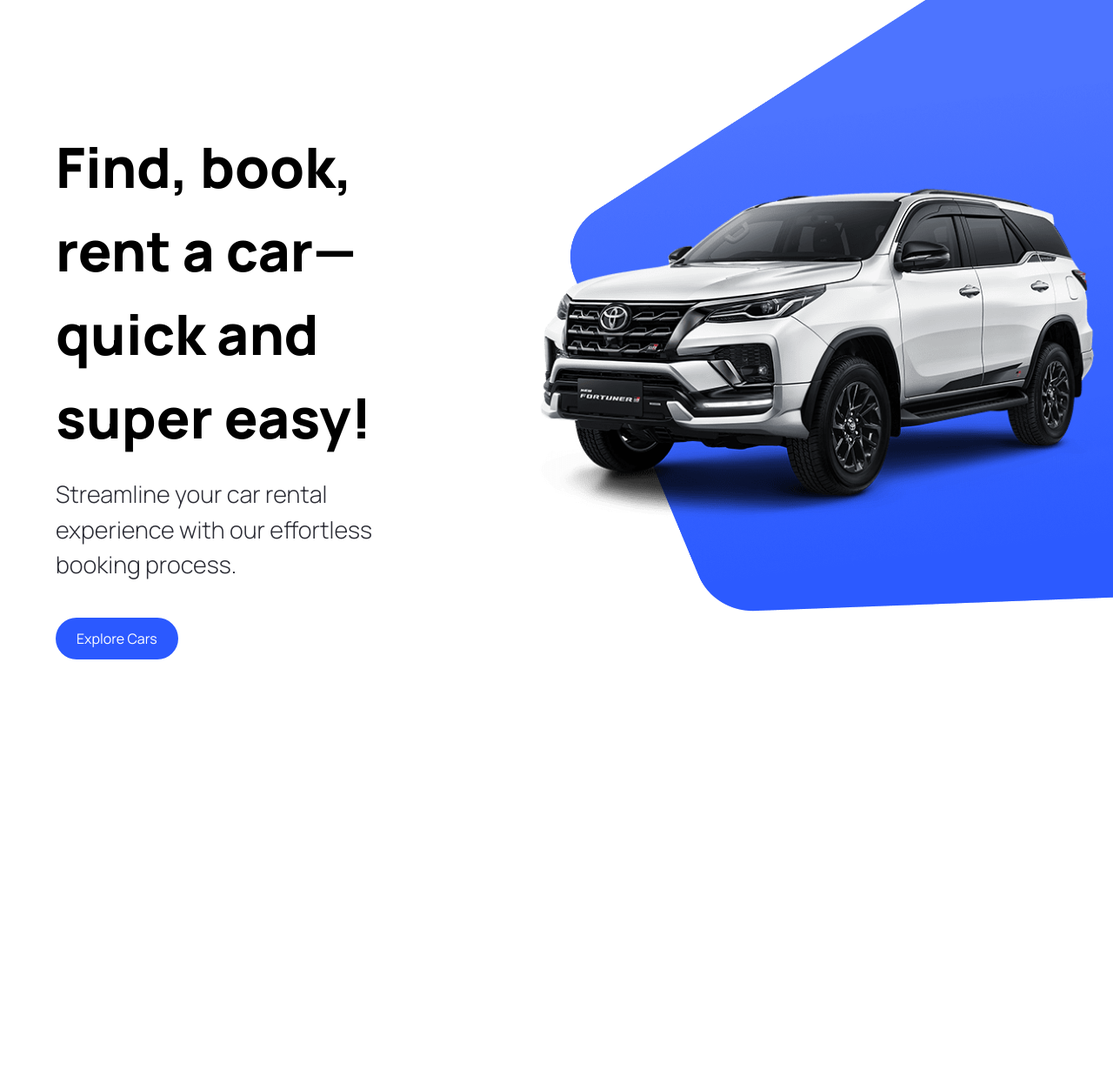
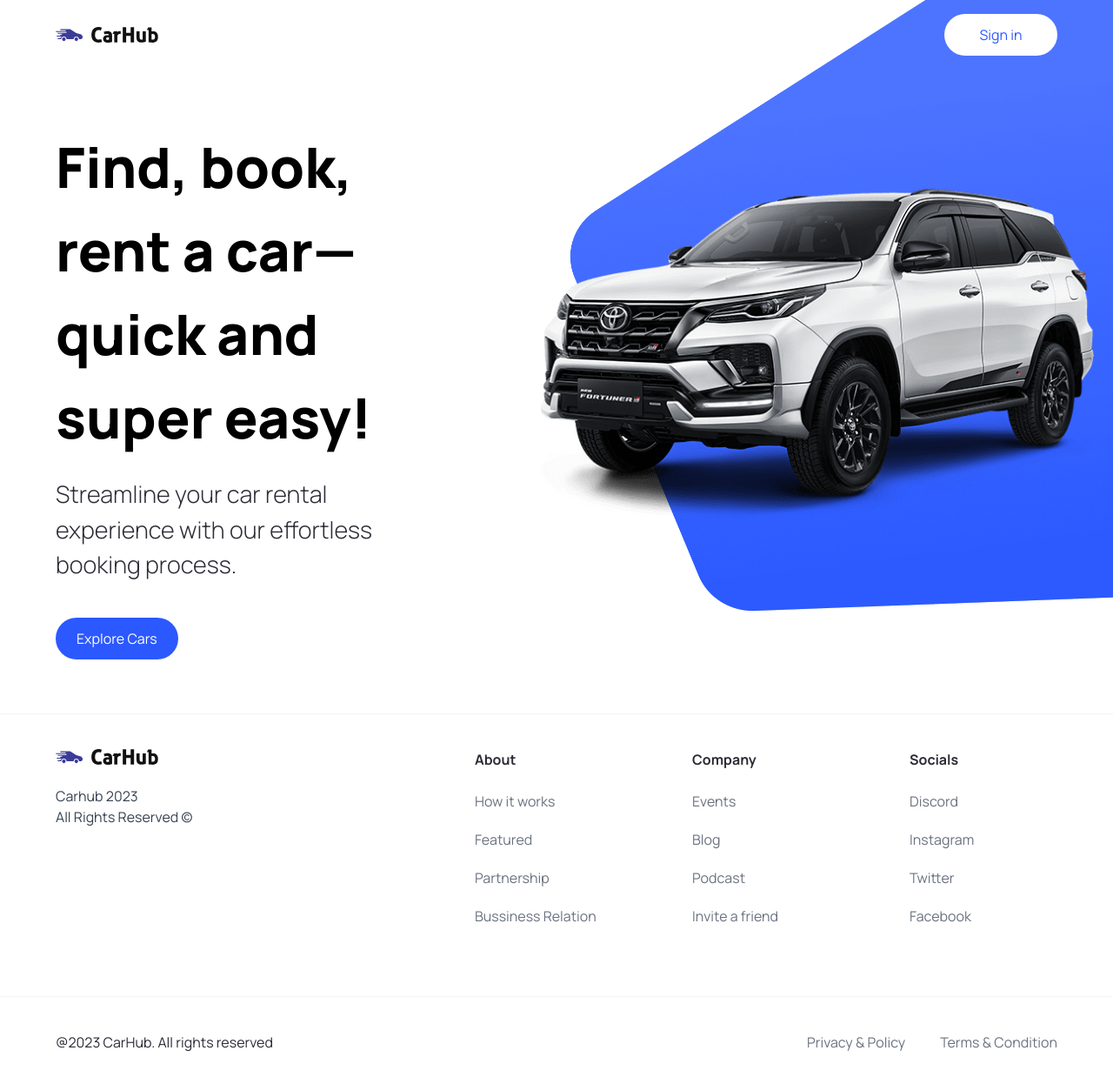
Before and after one commit to KakaBewok/car-showcase-nextjs, a Next.js app: page / in a window 1280 px wide. Shown: the top 1246 px of the page at 87% size. Before the commit the page ends 800 px from the top, so only its background shows below. Built offline with nearby package versions, Linux system fonts and the light colour scheme.

Commit message:
add navbar and footer

```diff
--- a/app/layout.tsx
+++ b/app/layout.tsx
@@ -1,21 +1,24 @@
-import './globals.css'
-import { Inter } from 'next/font/google'
-
-const inter = Inter({ subsets: ['latin'] })
+import Navbar from "@/components/Navbar";
+import "./globals.css";
+import { Footer } from "@/components";
 
 export const metadata = {
-  title: 'Create Next App',
-  description: 'Generated by create next app',
-}
+  title: "Car Hub",
+  description: "Discover the best car in the world.",
+};
 
 export default function RootLayout({
   children,
 }: {
-  children: React.ReactNode
+  children: React.ReactNode;
 }) {
   return (
     <html lang="en">
-      <body className={inter.className}>{children}</body>
+      <body className="relative">
+        <Navbar />
+        {children}
+        <Footer />
+      </body>
     </html>
-  )
+  );
 }
--- a/components/Button.tsx
+++ b/components/Button.tsx
@@ -1,12 +1,16 @@
 "use client";
 import { ButtonProps } from "@/types";
 import Image from "next/image";
-// import { CustomButtonProps } from "@types";
 
-const Button = ({ title, containerStyles, handleClick }: ButtonProps) => (
+const Button = ({
+  btnType,
+  title,
+  containerStyles,
+  handleClick,
+}: ButtonProps) => (
   <button
     disabled={false}
-    type={"button"}
+    type={btnType}
     className={`custom-btn ${containerStyles}`}
     onClick={handleClick}
   >
--- /dev/null
+++ b/components/Footer.tsx
@@ -0,0 +1,58 @@
+import Image from "next/image";
+import Link from "next/link";
+
+import { footerLinks } from "@/constants";
+
+const Footer = () => (
+  <footer className="flex flex-col mt-5 border-t border-gray-100 text-black-100">
+    <div className="flex flex-wrap justify-between gap-5 px-6 py-10 max-md:flex-col sm:px-16">
+      <div className="flex flex-col items-start justify-start gap-6">
+        <Image
+          src="/logo.svg"
+          alt="logo"
+          width={118}
+          height={18}
+          className="object-contain"
+        />
+        <p className="text-base text-gray-700">
+          Carhub 2023 <br />
+          All Rights Reserved &copy;
+        </p>
+      </div>
+
+      <div className="footer__links">
+        {footerLinks.map((item) => (
+          <div key={item.title} className="footer__link">
+            <h3 className="font-bold">{item.title}</h3>
+            <div className="flex flex-col gap-5">
+              {item.links.map((link) => (
+                <Link
+                  key={link.title}
+                  href={link.url}
+                  className="text-gray-500"
+                >
+                  {link.title}
+                </Link>
+              ))}
+            </div>
+          </div>
+        ))}
+      </div>
+    </div>
+
+    <div className="flex flex-wrap items-center justify-between px-6 py-10 mt-10 border-t border-gray-100 sm:px-16">
+      <p>@2023 CarHub. All rights reserved</p>
+
+      <div className="footer__copyrights-link">
+        <Link href="/" className="text-gray-500">
+          Privacy & Policy
+        </Link>
+        <Link href="/" className="text-gray-500">
+          Terms & Condition
+        </Link>
+      </div>
+    </div>
+  </footer>
+);
+
+export default Footer;
--- /dev/null
+++ b/components/Navbar.tsx
@@ -0,0 +1,27 @@
+import Link from "next/link";
+import Image from "next/image";
+import Button from "./Button";
+
+const NavBar = () => (
+  <header className="absolute z-10 w-full">
+    <nav className="max-w-[1440px] mx-auto flex justify-between items-center sm:px-16 px-6 py-4 bg-transparent">
+      <Link href="/" className="flex items-center justify-center">
+        <Image
+          src="/logo.svg"
+          alt="Car Hub"
+          width={118}
+          height={18}
+          className="object-contain"
+        />
+      </Link>
+
+      <Button
+        title="Sign in"
+        btnType="button"
+        containerStyles="text-primary-blue rounded-full bg-white min-w-[130px]"
+      />
+    </nav>
+  </header>
+);
+
+export default NavBar;
--- a/components/index.ts
+++ b/components/index.ts
@@ -1,7 +1,11 @@
+import NavBar from "./Navbar";
 import Hero from "./Hero";
 import Button from './Button';
+import Footer from "./Footer";
 
 export {
+    NavBar,
     Hero,
-    Button
+    Button,
+    Footer
 }
--- /dev/null
+++ b/constants/index.ts
@@ -0,0 +1,101 @@
+export const manufacturers = [
+  "Acura",
+  "Alfa Romeo",
+  "Aston Martin",
+  "Audi",
+  "Bentley",
+  "BMW",
+  "Buick",
+  "Cadillac",
+  "Chevrolet",
+  "Chrysler",
+  "Citroen",
+  "Dodge",
+  "Ferrari",
+  "Fiat",
+  "Ford",
+  "GMC",
+  "Honda",
+  "Hyundai",
+  "Infiniti",
+  "Jaguar",
+  "Jeep",
+  "Kia",
+  "Lamborghini",
+  "Land Rover",
+  "Lexus",
+  "Lincoln",
+  "Maserati",
+  "Mazda",
+  "McLaren",
+  "Mercedes-Benz",
+  "MINI",
+  "Mitsubishi",
+  "Nissan",
+  "Porsche",
+  "Ram",
+  "Rolls-Royce",
+  "Subaru",
+  "Tesla",
+  "Toyota",
+  "Volkswagen",
+  "Volvo",
+];
+
+export const yearsOfProduction = [
+  { title: "Year", value: "" },
+  { title: "2015", value: "2015" },
+  { title: "2016", value: "2016" },
+  { title: "2017", value: "2017" },
+  { title: "2018", value: "2018" },
+  { title: "2019", value: "2019" },
+  { title: "2020", value: "2020" },
+  { title: "2021", value: "2021" },
+  { title: "2022", value: "2022" },
+  { title: "2023", value: "2023" },
+];
+
+export const fuels = [
+  {
+    title: "Fuel",
+    value: "",
+  },
+  {
+    title: "Gas",
+    value: "Gas",
+  },
+  {
+    title: "Electricity",
+    value: "Electricity",
+  },
+];
+
+export const footerLinks = [
+  {
+    title: "About",
+    links: [
+      { title: "How it works", url: "/" },
+      { title: "Featured", url: "/" },
+      { title: "Partnership", url: "/" },
+      { title: "Bussiness Relation", url: "/" },
+    ],
+  },
+  {
+    title: "Company",
+    links: [
+      { title: "Events", url: "/" },
+      { title: "Blog", url: "/" },
+      { title: "Podcast", url: "/" },
+      { title: "Invite a friend", url: "/" },
+    ],
+  },
+  {
+    title: "Socials",
+    links: [
+      { title: "Discord", url: "/" },
+      { title: "Instagram", url: "/" },
+      { title: "Twitter", url: "/" },
+      { title: "Facebook", url: "/" },
+    ],
+  },
+];
--- a/types/index.ts
+++ b/types/index.ts
@@ -4,9 +4,10 @@
     title: string;
     containerStyles?: string;
     handleClick?: MouseEventHandler<HTMLButtonElement>;
+    btnType?: "button" | "submit";
 
     // isDisabled?: boolean;
-    // btnType?: "button" | "submit";
+
     // textStyles?: string;
     // rightIcon?: string;
   }
```
